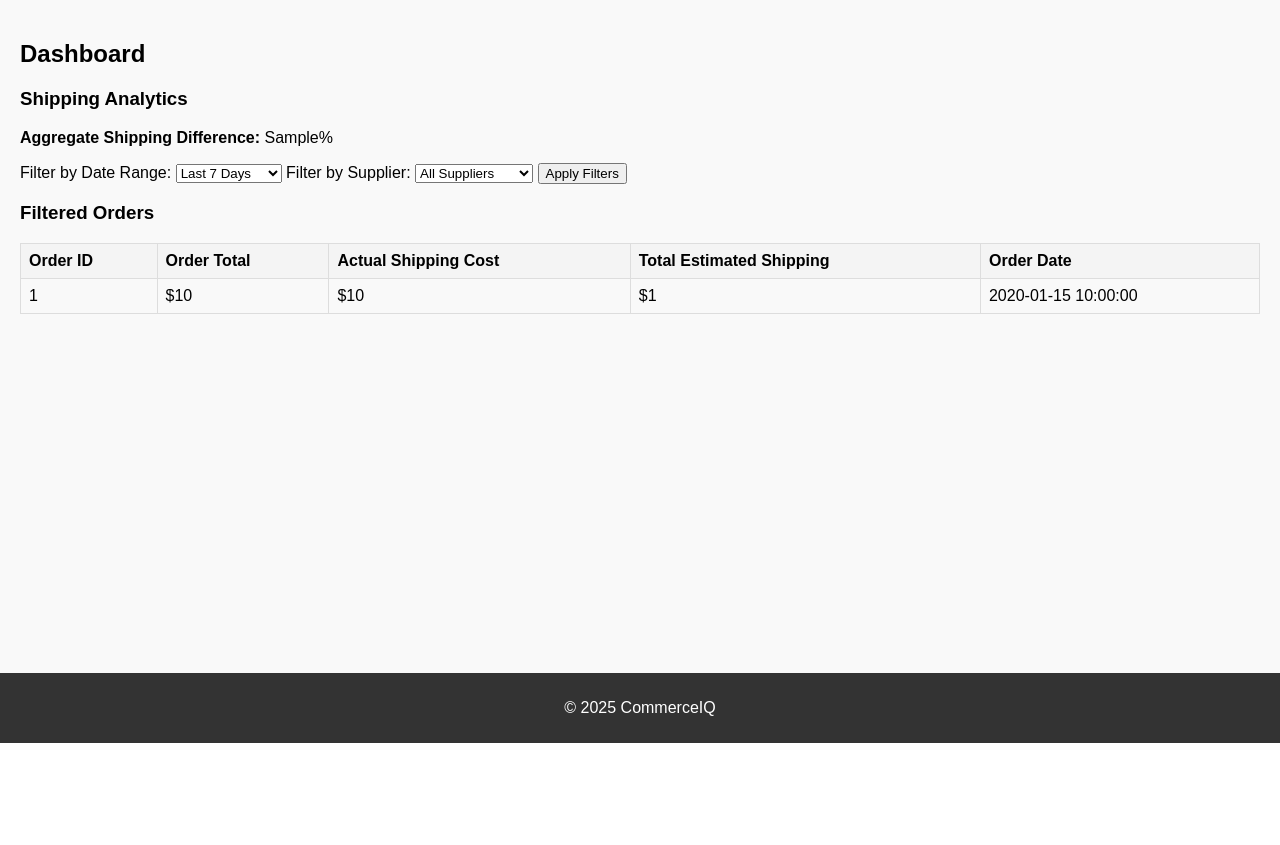
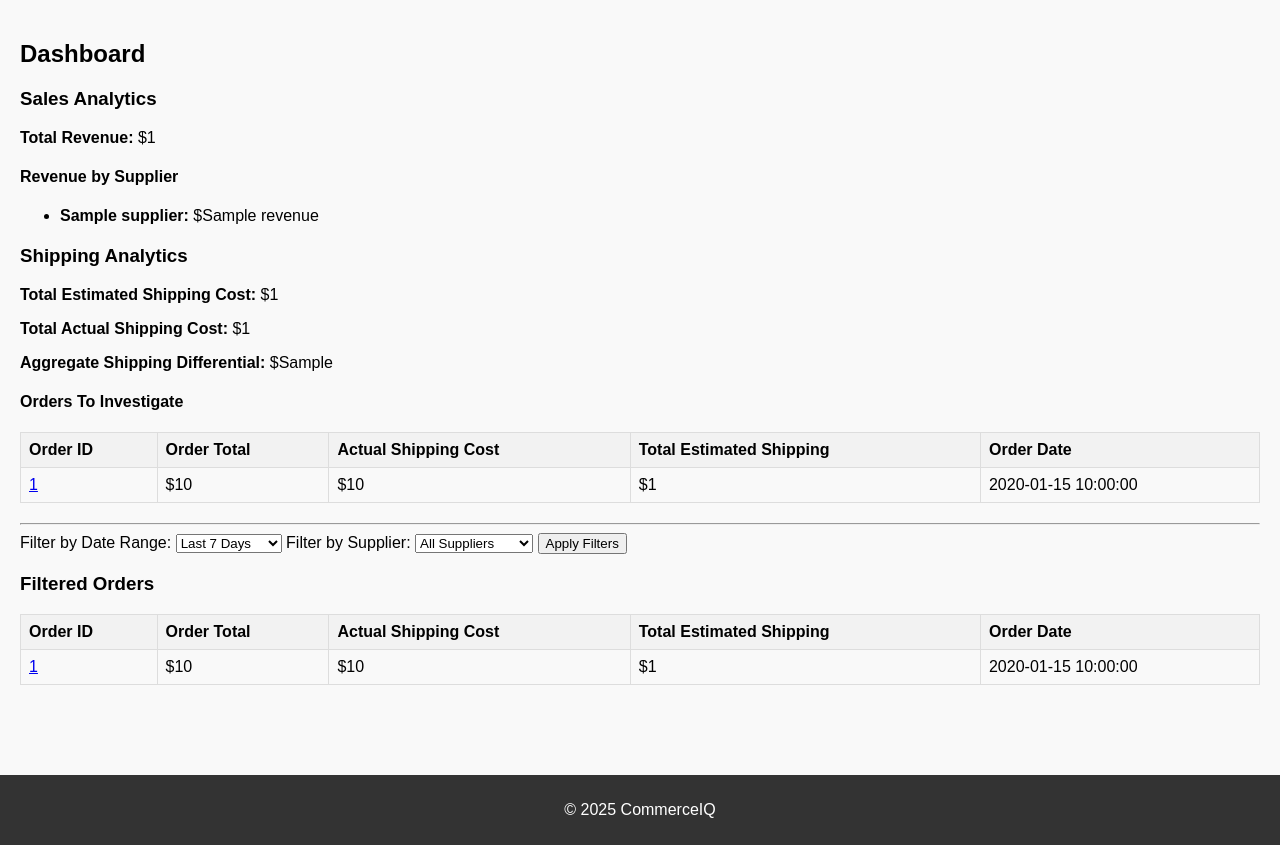
Before and after one commit to prevail-ventures/CommerceIQ, a Flask app: template templates/dashboard.html in a window 1280 px wide. Shown: the part 57-902 px from the top of the page. Before the commit the page ends 800 px from the top, so only its background shows below. Run offline with Flask 3, Linux system fonts and the light colour scheme; the template is opened without the code that fills it: most values are stand-ins (such as "Sample title", 1, 10 or a date in 2020).

Commit message:
Updated dashboard and templates: Added Sales Analytics, improved Shipping Analytics, made Order IDs clickable, and adjusted footer spacing.

```diff
--- a/app.py
+++ b/app.py
@@ -40,12 +40,11 @@
     )
 
     # Supplier filter SQL logic
-    if supplier_filter != "all":
-        supplier_condition = f"supplier = '{supplier_filter}'"
-    else:
-        supplier_condition = "1=1"  # No supplier filter applied
+    supplier_condition = (
+        f"supplier = '{supplier_filter}'" if supplier_filter != "all" else "1=1"
+    )
 
-    # Combine filters and execute query
+    # Combine filters and execute query for orders
     filtered_query = f"""
     SELECT DISTINCT o.order_id, o.order_total, o.actual_shipping_cost, o.total_estimated_shipping_cost, o.order_date
     FROM orders o
@@ -55,8 +54,26 @@
     cursor.execute(filtered_query)
     orders = cursor.fetchall()
 
-    # Calculate aggregate shipping difference for filtered orders
-    aggregate_query = f"""
+    # Sales Analytics
+    sales_query = f"""
+    SELECT
+        SUM(o.order_total) AS total_revenue,
+        li.supplier,
+        SUM(o.order_total) AS revenue_by_supplier
+    FROM orders o
+    JOIN line_items li ON o.order_id = li.order_id
+    WHERE {date_condition} AND {supplier_condition}
+    GROUP BY li.supplier
+    """
+    cursor.execute(sales_query)
+    sales_data = cursor.fetchall()
+    total_revenue = sum(item["revenue_by_supplier"] for item in sales_data)
+    revenue_by_supplier = {
+        item["supplier"]: item["revenue_by_supplier"] for item in sales_data
+    }
+
+    # Shipping Analytics
+    shipping_query = f"""
     SELECT
         SUM(o.actual_shipping_cost) AS total_actual_shipping,
         SUM(o.total_estimated_shipping_cost) AS total_estimated_shipping
@@ -64,22 +81,23 @@
     JOIN line_items li ON o.order_id = li.order_id
     WHERE {date_condition} AND {supplier_condition}
     """
-    cursor.execute(aggregate_query)
-    result = cursor.fetchone()
-    total_actual_shipping = result["total_actual_shipping"] or 0
-    total_estimated_shipping = result["total_estimated_shipping"] or 0
+    cursor.execute(shipping_query)
+    shipping_data = cursor.fetchone()
+    total_actual_shipping = shipping_data["total_actual_shipping"] or 0
+    total_estimated_shipping = shipping_data["total_estimated_shipping"] or 0
+    aggregate_shipping_differential = total_estimated_shipping - total_actual_shipping
 
-    if total_estimated_shipping > 0:
-        aggregate_difference = round(
-            (
-                (total_actual_shipping - total_estimated_shipping)
-                / total_estimated_shipping
-            )
-            * 100,
-            2,
-        )
-    else:
-        aggregate_difference = 0.0
+    # Orders To Investigate
+    orders_to_investigate_query = f"""
+    SELECT DISTINCT o.order_id, o.order_total, o.actual_shipping_cost, o.total_estimated_shipping_cost, o.order_date,
+    (o.total_estimated_shipping_cost - o.actual_shipping_cost) AS shipping_difference
+    FROM orders o
+    JOIN line_items li ON o.order_id = li.order_id
+    WHERE {date_condition} AND {supplier_condition}
+    HAVING shipping_difference < -1 OR shipping_difference > 1
+    """
+    cursor.execute(orders_to_investigate_query)
+    orders_to_investigate = cursor.fetchall()
 
     # Fetch distinct suppliers for the dropdown
     cursor.execute("SELECT DISTINCT supplier FROM line_items")
@@ -93,8 +111,102 @@
         suppliers=suppliers,
         date_filter=date_filter,
         supplier_filter=supplier_filter,
-        aggregate_difference=aggregate_difference,
+        total_revenue=total_revenue,
+        revenue_by_supplier=revenue_by_supplier,
+        total_actual_shipping=total_actual_shipping,
+        total_estimated_shipping=total_estimated_shipping,
+        aggregate_shipping_differential=aggregate_shipping_differential,
+        orders_to_investigate=orders_to_investigate,
     )
+
+
+@app.route("/orders/<int:order_id>")
+def order_details(order_id):
+    conn = get_db_connection()
+    cursor = conn.cursor(dictionary=True)
+
+    # Fetch order details
+    cursor.execute(
+        """
+    SELECT o.order_id, o.actual_shipping_cost, o.order_date, o.order_total
+    FROM orders o
+    WHERE o.order_id = %s
+    """,
+        (order_id,),
+    )
+    order = cursor.fetchone()
+
+    # Fetch line items with calculated estimated shipping subtotals
+    cursor.execute(
+        """
+    SELECT
+        li.sku,
+        li.quantity,
+        li.price AS list_price,
+        li.subtotal,
+        (p.estimated_shipping_cost * li.quantity) AS estimated_shipping_subtotal,
+        li.supplier
+    FROM line_items li
+    JOIN products p ON li.sku = p.sku
+    WHERE li.order_id = %s
+    """,
+        (order_id,),
+    )
+    line_items = cursor.fetchall()
+
+    # Calculate order subtotal (sum of all line item subtotals)
+    order_subtotal = sum(item["subtotal"] for item in line_items)
+
+    # Calculate total estimated shipping cost
+    total_estimated_shipping_cost = sum(
+        item["estimated_shipping_subtotal"] for item in line_items
+    )
+
+    # Calculate shipping differential
+    shipping_differential = (
+        total_estimated_shipping_cost - order["actual_shipping_cost"]
+    )
+
+    conn.close()
+
+    return render_template(
+        "order_details.html",
+        order=order,
+        line_items=line_items,
+        order_subtotal=order_subtotal,
+        total_estimated_shipping_cost=total_estimated_shipping_cost,
+        shipping_differential=shipping_differential,
+    )
+
+
+@app.route("/products/<sku>")
+def product_details(sku):
+    conn = get_db_connection()
+    cursor = conn.cursor(dictionary=True)
+
+    # Fetch product details
+    cursor.execute(
+        """
+    SELECT
+        sku,
+        name,
+        cost,
+        listed_price,
+        inventory_level,
+        estimated_shipping_cost
+    FROM products
+    WHERE sku = %s
+    """,
+        (sku,),
+    )
+    product = cursor.fetchone()
+
+    conn.close()
+
+    if not product:
+        return f"Product with SKU {sku} not found.", 404
+
+    return render_template("product_details.html", product=product)
 
 
 if __name__ == "__main__":
--- a/static/css/styles.css
+++ b/static/css/styles.css
@@ -25,6 +25,7 @@
 }
 
 main {
+  margin-bottom: 50px; /* Add space at the bottom to account for the footer */
   padding: 20px;
 }
 
@@ -41,15 +42,68 @@
 }
 
 table th {
-  background-color: #f4f4f4;
+  background-color: #f2f2f2;
 }
 
 footer {
+  text-align: center;
   background-color: #333;
   color: white;
   text-align: center;
   padding: 10px 0;
-  position: fixed;
+  position: relative;
   bottom: 0;
   width: 100%;
 }
+
+/* Styling for Shipping Differential */
+.shipping-differential-positive {
+  color: green;
+}
+
+.shipping-differential-negative {
+  color: red;
+}
+
+.shipping-differential-neutral {
+  color: black;
+}
+
+/* Sales Analytics */
+.sales-analytics {
+  margin-bottom: 20px;
+}
+
+/* Shipping Analytics */
+.shipping-analytics {
+  margin-bottom: 20px;
+}
+
+.shipping-differential-positive {
+  color: green;
+}
+
+.shipping-differential-negative {
+  color: red;
+}
+
+.shipping-differential-neutral {
+  color: black;
+}
+
+/* Orders To Investigate */
+.orders-to-investigate {
+  margin-top: 10px;
+}
+
+.order-row-positive {
+  background-color: lightgreen;
+}
+
+.order-row-negative {
+  background-color: lightcoral;
+}
+
+.filtered-orders {
+  overflow-x: auto; /* Enable horizontal scrolling */
+}
--- a/templates/dashboard.html
+++ b/templates/dashboard.html
@@ -3,10 +3,62 @@
 {% block content %}
 <h2>Dashboard</h2>
 
-<section>
+<section class="sales-analytics">
+    <h3>Sales Analytics</h3>
+    <p><strong>Total Revenue:</strong> ${{ total_revenue }}</p>
+    <h4>Revenue by Supplier</h4>
+    <ul>
+        {% for supplier, revenue in revenue_by_supplier.items() %}
+            <li><strong>{{ supplier }}:</strong> ${{ revenue }}</li>
+        {% endfor %}
+    </ul>
+</section>
+
+<section class="shipping-analytics">
     <h3>Shipping Analytics</h3>
-    <p><strong>Aggregate Shipping Difference:</strong> {{ aggregate_difference }}%</p>
+    <p><strong>Total Estimated Shipping Cost:</strong> ${{ total_estimated_shipping }}</p>
+    <p><strong>Total Actual Shipping Cost:</strong> ${{ total_actual_shipping }}</p>
+    <p>
+        <strong>Aggregate Shipping Differential:</strong>
+        <span class="
+            {% if aggregate_shipping_differential > 0 %}shipping-differential-positive
+            {% elif aggregate_shipping_differential < 0 %}shipping-differential-negative
+            {% else %}shipping-differential-neutral
+            {% endif %}
+        ">
+            ${{ aggregate_shipping_differential }}
+        </span>
+    </p>
+    <h4>Orders To Investigate</h4>
+    <table border="1" class="orders-to-investigate">
+        <thead>
+            <tr>
+                <th>Order ID</th>
+                <th>Order Total</th>
+                <th>Actual Shipping Cost</th>
+                <th>Total Estimated Shipping</th>
+                <th>Order Date</th>
+            </tr>
+        </thead>
+        <tbody>
+            {% for order in orders_to_investigate %}
+                <tr class="
+                    {% if order["shipping_difference"] > 1 %}order-row-positive
+                    {% elif order["shipping_difference"] < -1 %}order-row-negative
+                    {% endif %}
+                ">
+                    <td><a href="/orders/{{ order['order_id'] }}">{{ order["order_id"] }}</a></td>
+                    <td>${{ order["order_total"] }}</td>
+                    <td>${{ order["actual_shipping_cost"] }}</td>
+                    <td>${{ order["total_estimated_shipping_cost"] }}</td>
+                    <td>{{ order["order_date"] }}</td>
+                </tr>
+            {% endfor %}
+        </tbody>
+    </table>
 </section>
+
+<hr>
 
 <form method="POST" action="/">
     <label for="date_filter">Filter by Date Range:</label>
@@ -31,6 +83,7 @@
 </form>
 
 <h3>Filtered Orders</h3>
+<div class="filtered-orders">
     <table border="1">
         <thead>
             <tr>
@@ -45,7 +98,7 @@
             {% if orders %}
                 {% for order in orders %}
                     <tr>
-                    <td>{{ order["order_id"] }}</td>
+                        <td><a href="/orders/{{ order['order_id'] }}">{{ order["order_id"] }}</a></td>
                         <td>${{ order["order_total"] }}</td>
                         <td>${{ order["actual_shipping_cost"] }}</td>
                         <td>${{ order["total_estimated_shipping_cost"] }}</td>
@@ -59,4 +112,6 @@
             {% endif %}
         </tbody>
     </table>
+</div>
+
 {% endblock %}
```
Also changed, not shown: populate_data.py (+13 -13 lines), templates/order_details.html (+33 -17 lines), templates/product_details.html (+9 -8 lines). Lines whose indentation alone changed are shown as unchanged.
